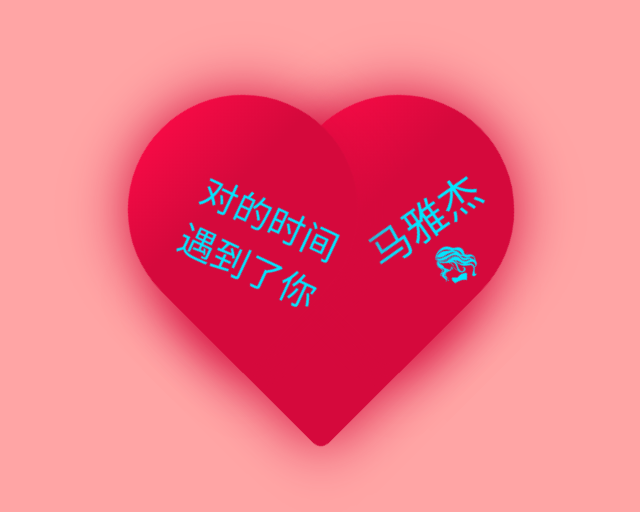
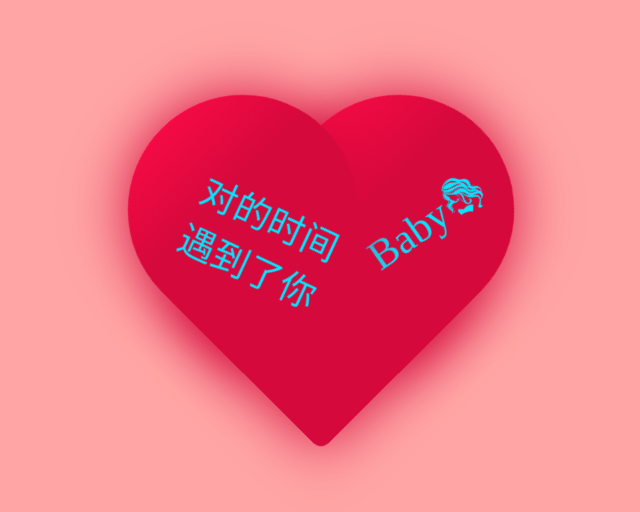
Before and after one commit to LinAdorable/LinAdorable.github.io, a plain HTML site: page index.html in a window 1280 px wide. Shown: the whole page, without its empty margins (319-959 px from the left). Drawn offline with Linux system fonts and the light colour scheme.

Commit message:
Update index.html

```diff
--- a/index.html
+++ b/index.html
@@ -56,7 +56,7 @@
 
         .right::after {
             font-family:"myfont";
-            content: "马雅杰\e601";
+            content: "Baby\e601";
             display: block;
             width: 150px;
             height: 50px;
```
